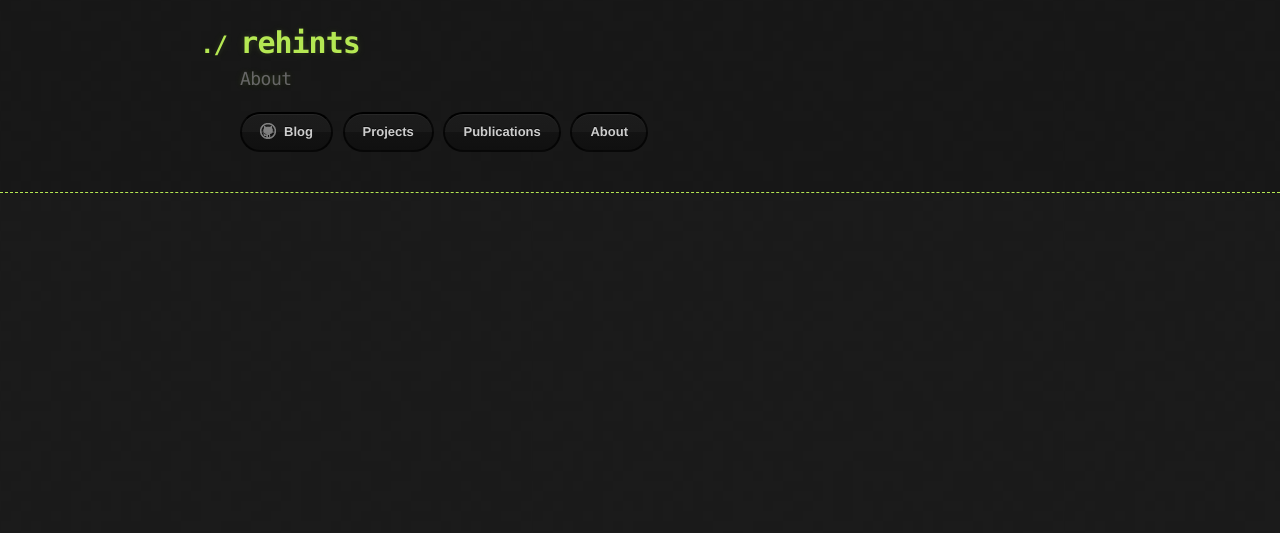
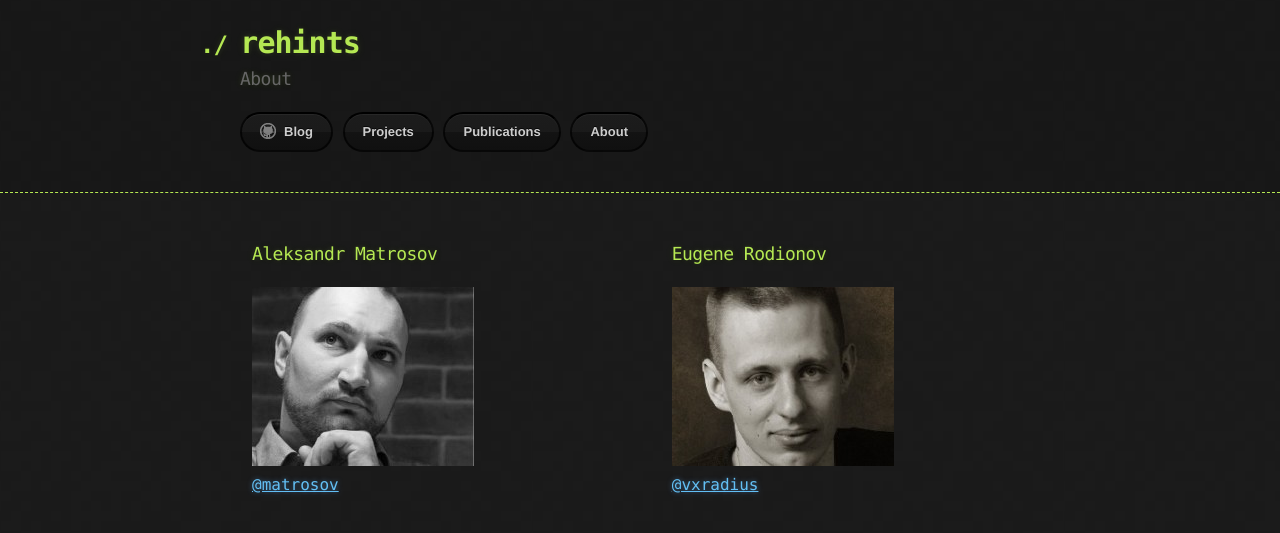
Before and after one commit to REhints/REhints.com, a Jekyll site: the page built from about/index.md, in a window 1280 px wide. Shown: the top 533 px of the page. Built offline with Jekyll 4.4.1, drawn with Linux system fonts in a browser that asks for light colours; nearby versions of some CDN libraries; library files that are not in the unit come from our copies.

Commit message:
Added: About content.

```diff
--- a/about/index.md
+++ b/about/index.md
@@ -2,3 +2,19 @@
 layout: default
 title: About
 ---
+
+<table>
+    <tr>
+        <td style="width:390px">
+            <h3>Aleksandr Matrosov</h3>
+            <div><img src="/assets/about/amatrosov.jpg" alt="Aleksandr Matrosov"></div>
+            <div><a target="_blank" href="https://twitter.com/matrosov">@matrosov</a></div>
+        </td>
+        <td style="width:20px;">&nbsp;</td>
+        <td style="width:390px">
+            <h3>Eugene Rodionov</h3>
+            <div><img src="/assets/about/erodionov.jpg" alt="Eugene Rodionov"></div>
+            <div><a target="_blank" href="https://twitter.com/vxradius">@vxradius</a></div>
+        </td>
+    </tr>
+</table>
```
Also changed, not shown: assets/about/amatrosov.jpg (added), assets/about/erodionov.jpg (added).
